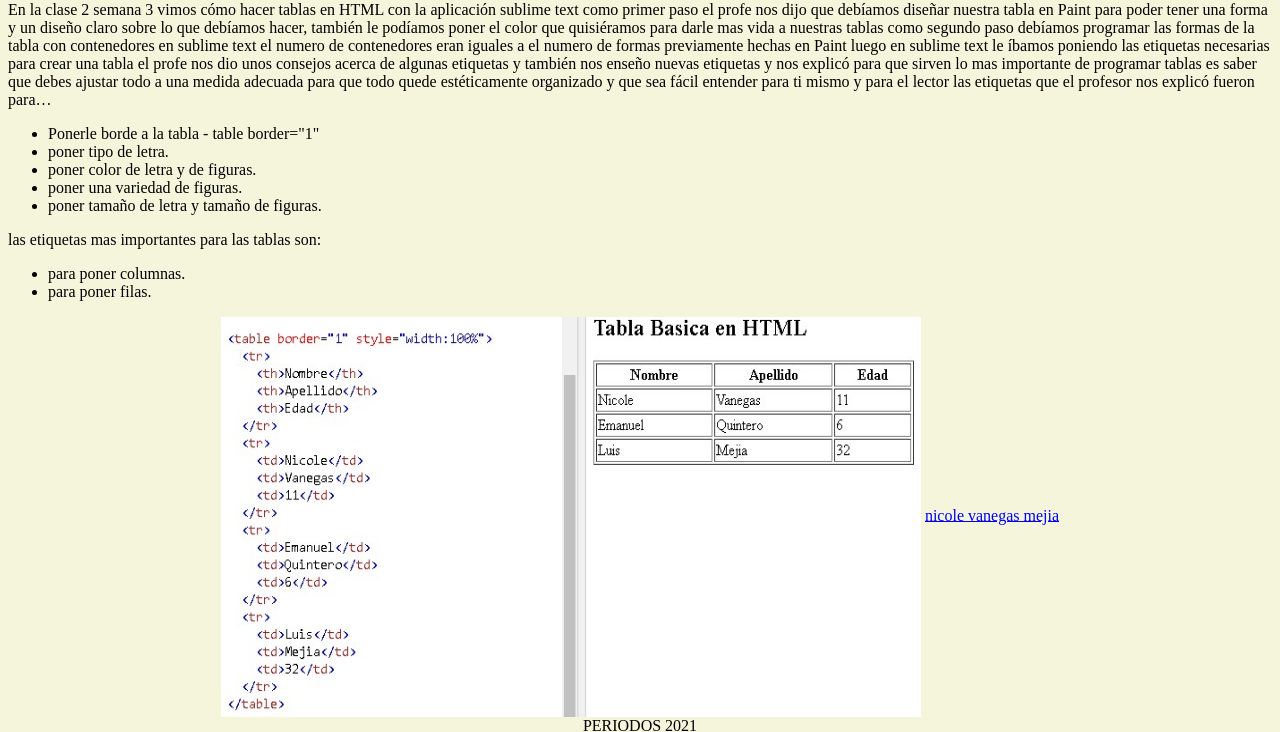
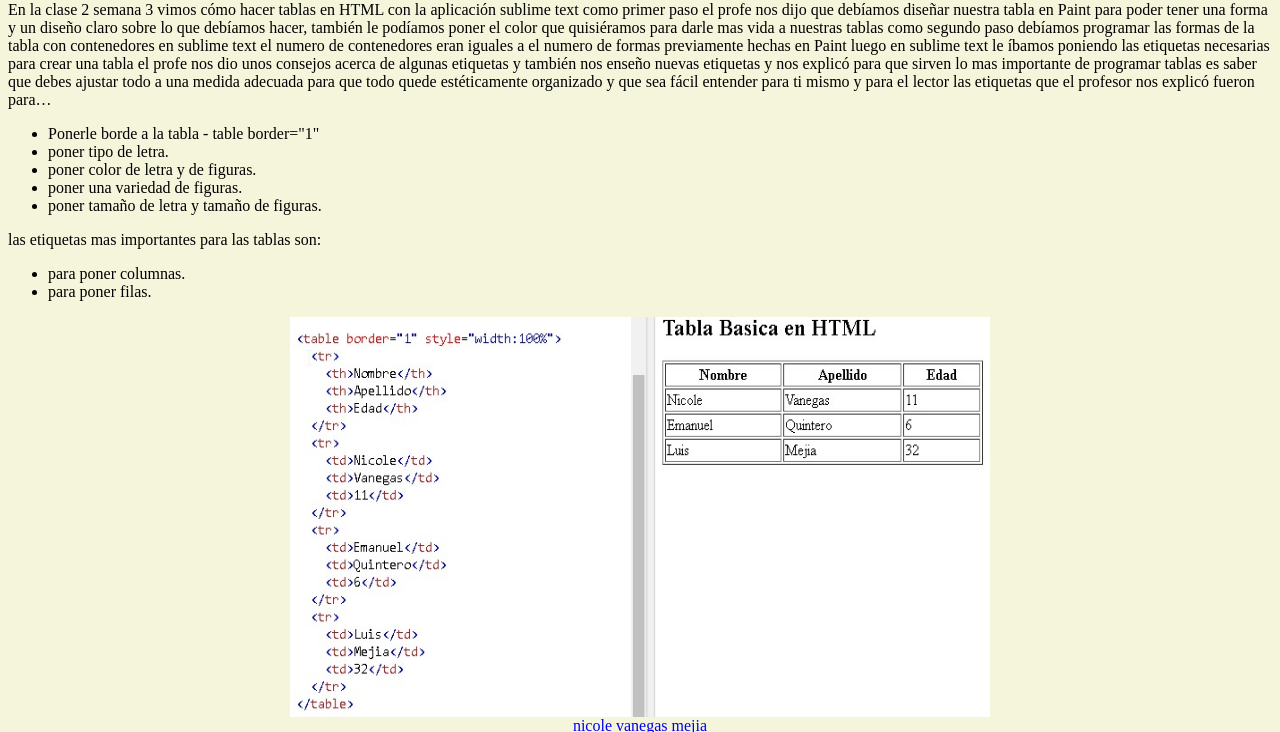
Before and after one commit to nvanegasg7/nicolevane, a plain HTML site: page pagina1.html in a window 1280 px wide. Shown: the part 177-909 px from the top of the page. Drawn offline with Linux system fonts and the light colour scheme.

Commit message:
Update pagina1.html

```diff
--- a/pagina1.html
+++ b/pagina1.html
@@ -35,7 +35,7 @@ las etiquetas que el profesor nos explicó fueron para…
 </ul>
 </p>
 
-         <div align="center"><img src="./Imagentabla.jpeg" width="700" height="400" align="center"> </img>
+         <div align="center"><img src="./Imagentabla.jpeg" width="700" height="400" align="center"> </img><br>
 
 
 <a href="https://nvanegasg7.github.io/nicolevane/">nicole vanegas mejia</a><br>
```
